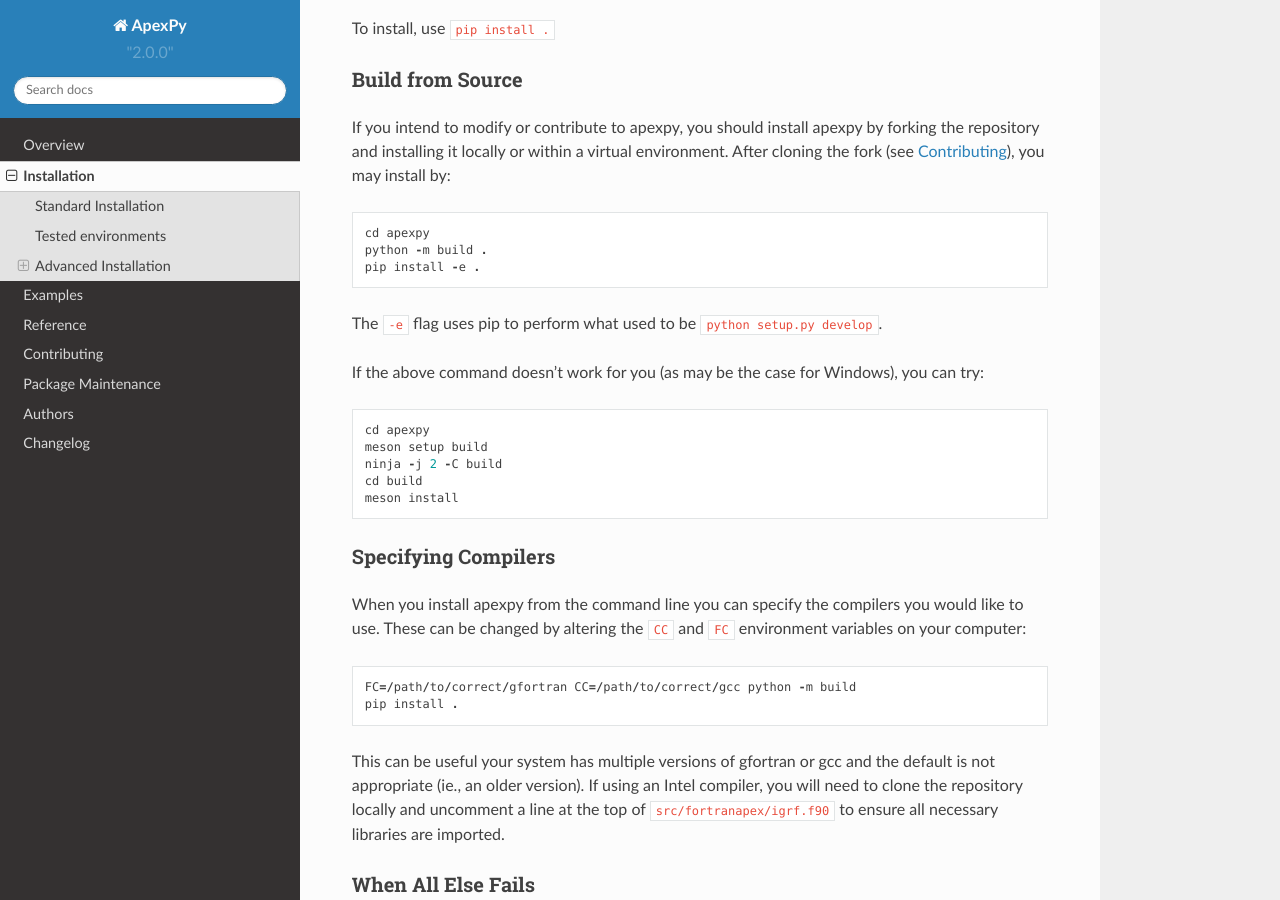
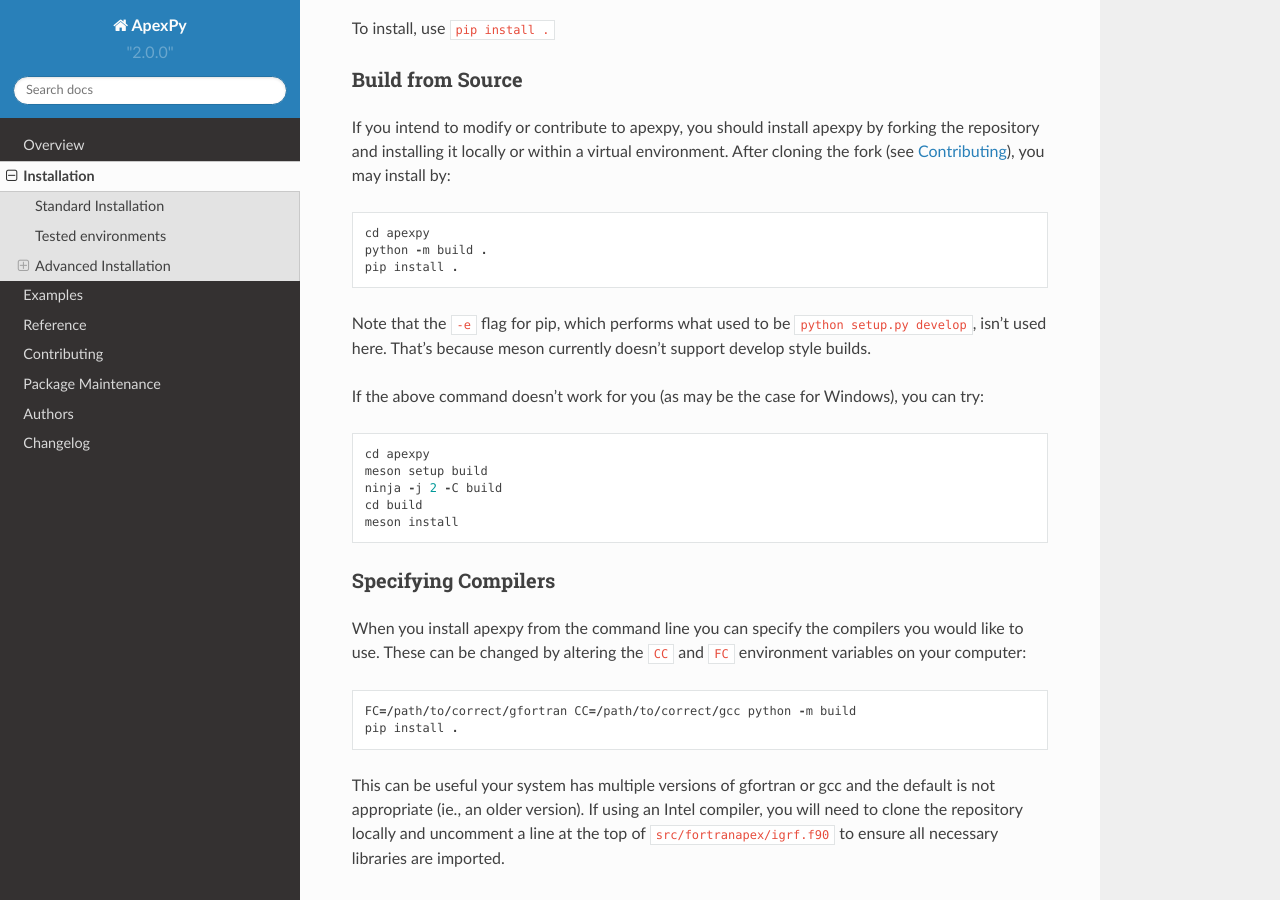
Before and after one commit to aburrell/apexpy, a Sphinx documentation site: the page built from docs/installation.rst, in a window 1280 px wide and 900 px high, scrolled down 2342 px. Built offline with Sphinx 7.4.7 and the Read the Docs theme 2.0.0, drawn with Linux system fonts in a browser that asks for light colours.

Commit message:
DOC: updated -e flag instructions
Explained why -e doesn't work anymore.

```diff
--- a/docs/installation.rst
+++ b/docs/installation.rst
@@ -131,10 +131,12 @@
 
   cd apexpy
   python -m build .
-  pip install -e .
+  pip install .
 
 
-The ``-e`` flag uses pip to perform what used to be ``python setup.py develop``.
+Note that the ``-e`` flag for pip, which performs what used to be
+``python setup.py develop``, isn't used here.  That's because meson currently
+doesn't support develop style builds.
 
 If the above command doesn't work for you (as may be the case for Windows), you
 can try::
```
